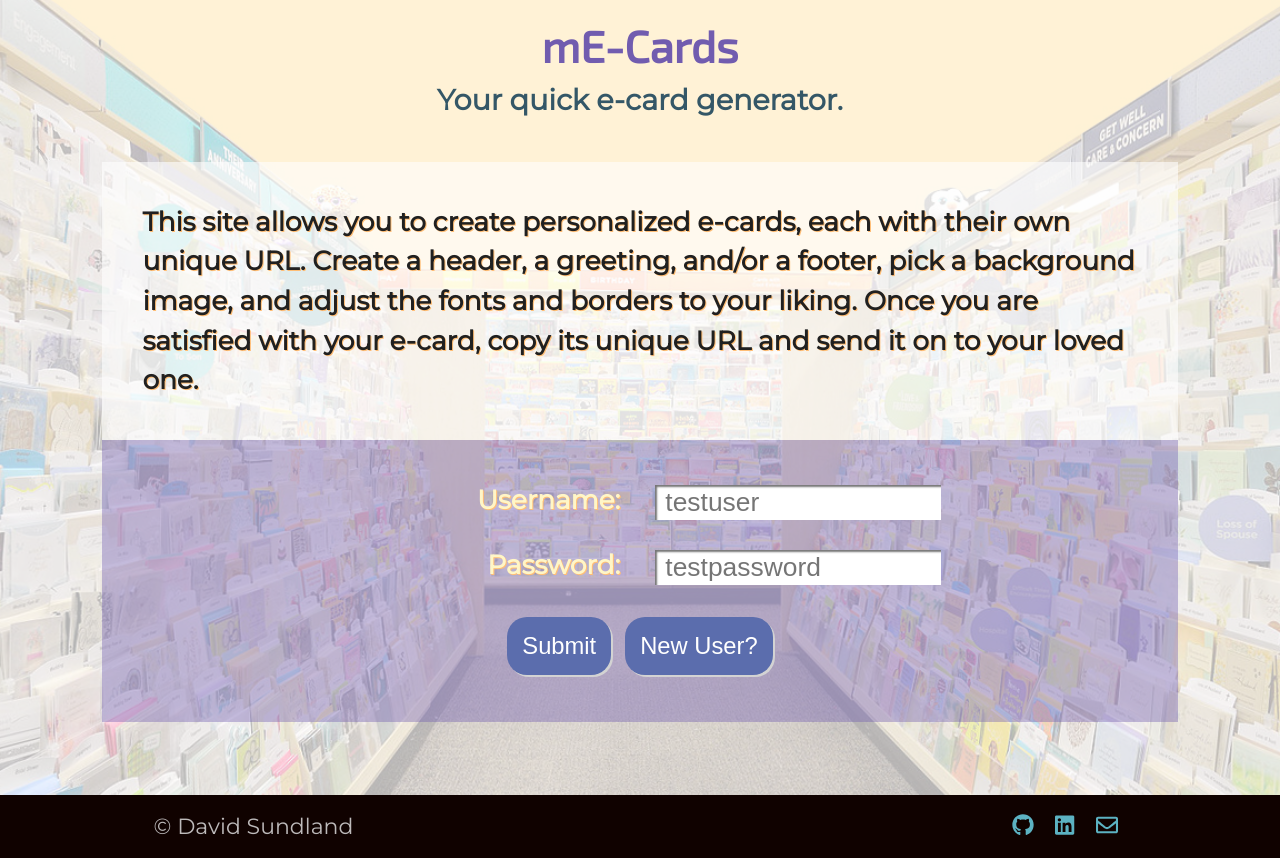
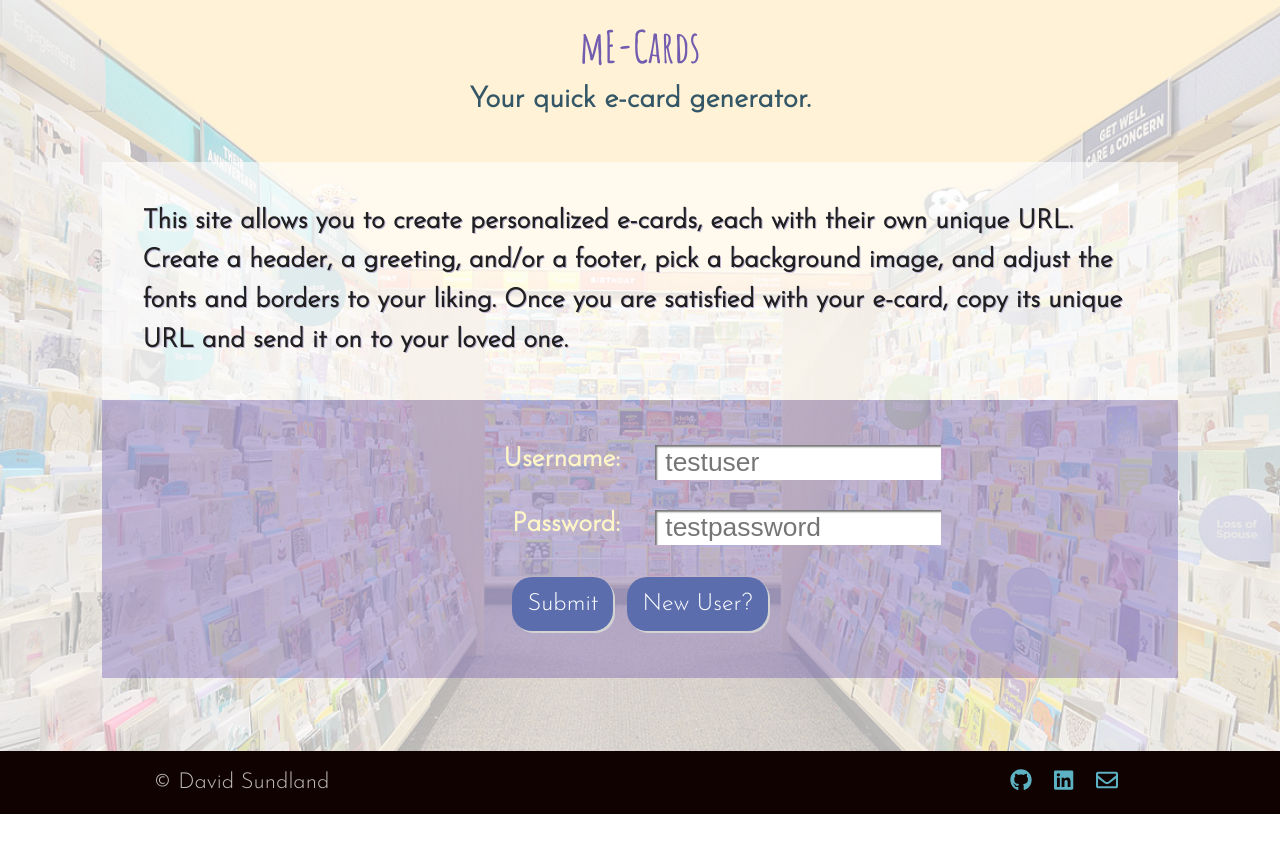
Before and after one commit to DavidSundland/mecards-fullstack-capstone, a website: page public/index.html in a window 1280 px wide. After the commit the page ends 814 px from the top, so only its background shows below. Drawn offline with nearby package versions, Linux system fonts and the light colour scheme; a web font is replaced by a local one.

Commit message:
revised fonts

```diff
--- a/public/index.html
+++ b/public/index.html
@@ -9,7 +9,12 @@
 <!-- FONTS FROM WHICH USERS CAN SELECT FOR THEIR CARDS:  -->
     <link href="https://fonts.googleapis.com/css?family=Arvo|Black+And+White+Picture|Black+Han+Sans|Crimson+Text|Cute+Font|Dancing+Script|Do+Hyeon|Dokdo|Dosis|Gaegu|Gamja+Flower|Gugi|Hi+Melody|Inconsolata|Indie+Flower|Jua|Lato|Libre+Baskerville|Lobster|Merriweather|Montserrat|Pacifico|Playfair+Display|Poppins|Raleway|Roboto|Shadows+Into+Light|Tajawal|Ubuntu" rel="stylesheet">
 
+<!-- OLD FONTS DISLIKED BY THINKFUL FOLKS -->
     <link href="https://fonts.googleapis.com/css?family=Cutive+Mono|Exo+2|Montserrat|Quicksand" rel="stylesheet">
+
+
+<!-- NEW FONTS BELOW...   -->
+    <link href="https://fonts.googleapis.com/css?family=Amatic+SC:700|Josefin+Sans:300" rel="stylesheet">
 
 <!-- The following two font packages are from Venue e-Valuator and ultimately can be removed -->
 <!--
--- a/public/style.css
+++ b/public/style.css
@@ -59,7 +59,8 @@ body {
     width: 100%;
     height: 100%;
     font-size: 22px;
-    font-family: 'Montserrat', sans-serif;
+/*    font-family: 'Montserrat', sans-serif;*/
+    font-family: 'Josefin Sans', sans-serif;
     font-weight: 400;
     line-height: 1.5;
     color: #bdbaba;
@@ -87,7 +88,8 @@ h1 {
     font-size: 2em;
     text-align: center;
 /*    font-family: 'Quicksand', sans-serif;*/
-    font-family: 'Exo 2', sans-serif;
+/*    font-family: 'Exo 2', sans-serif;*/
+    font-family: 'Amatic SC', cursive;
 }
 
 h2 {
@@ -116,7 +118,8 @@ button {
     background-color: #5B6DAD;
     font-size: .9em;
     box-shadow: 2px 2px lightgray;
-    font-family: arial;
+    font-family: 'Josefin Sans', sans-serif;
+/*    font-family: arial;*/
 }
 
 .styleButton  {
@@ -231,7 +234,7 @@ hr {
     font-weight: 600;
     font-size: 1.2em;
     padding: 40px;
-    text-shadow: 1px 1px #FFBE76;
+    text-shadow: 1px 1px #bcb3d2;
 }
 
 .intro p {
```
